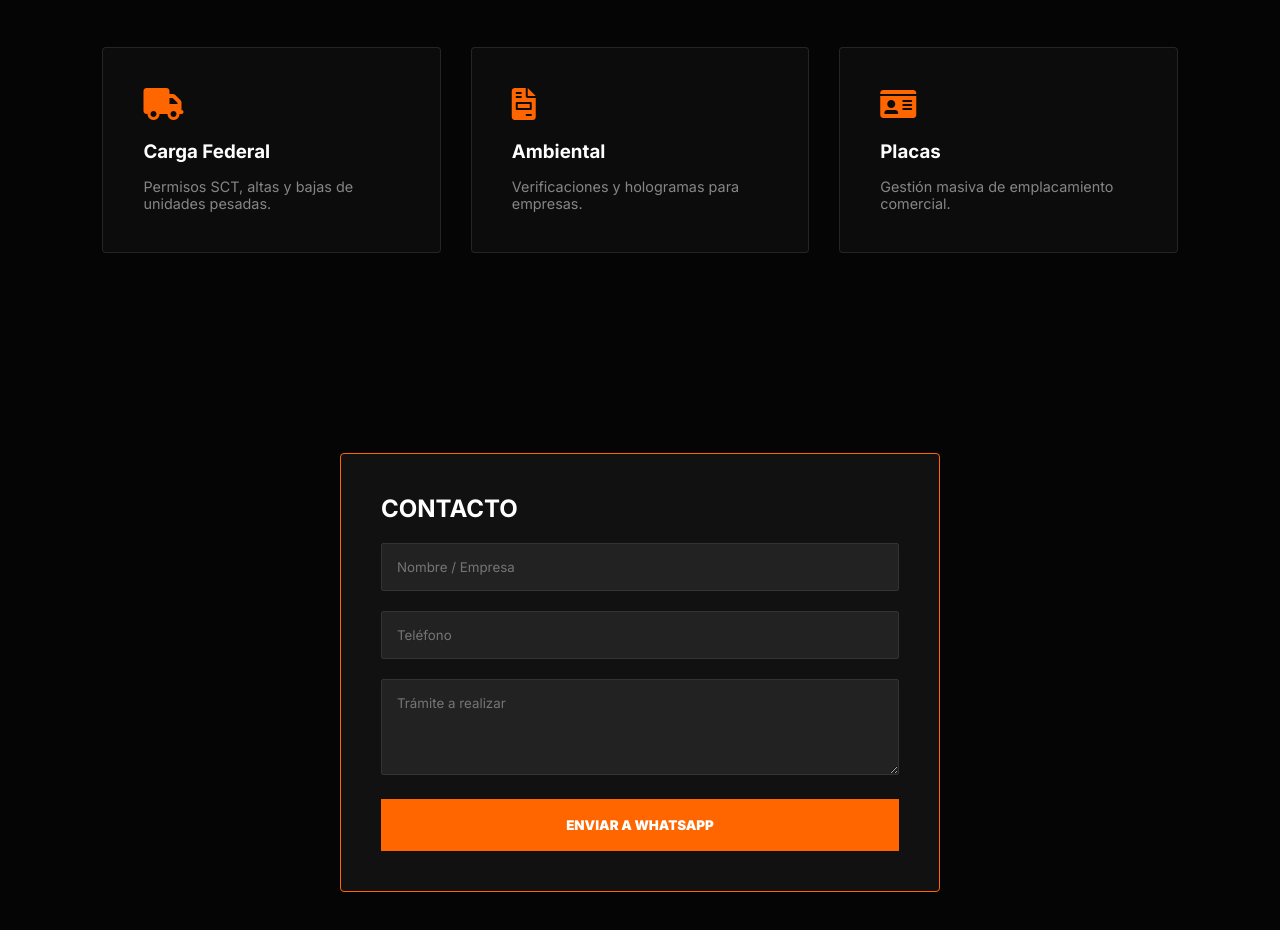
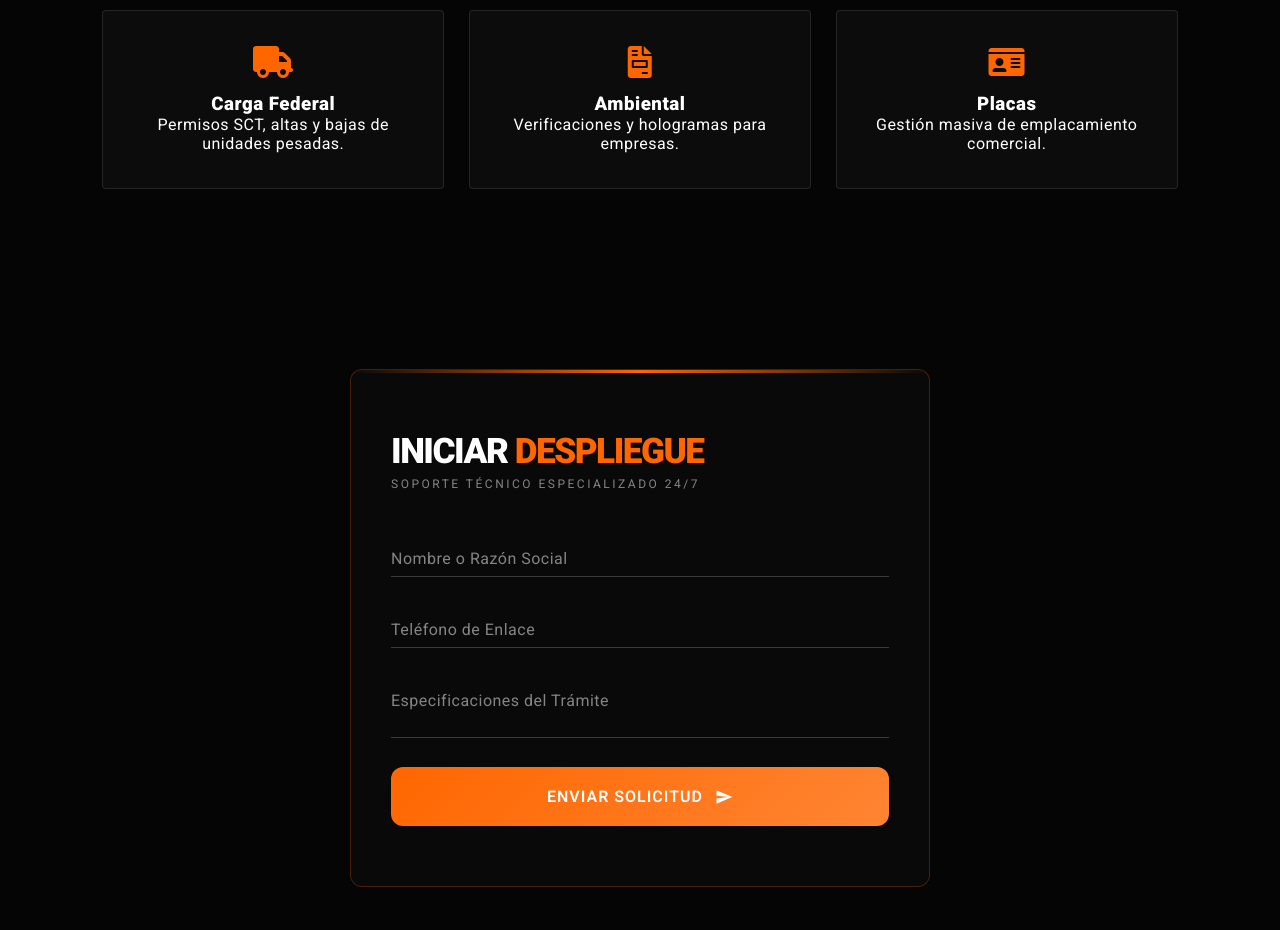
Before and after one commit to jsk-ghost/gestorialsvehicular, a plain HTML site: page index.html in a window 1280 px wide. Shown: the part 952-1882 px from the top of the page. Drawn offline with Linux system fonts and the light colour scheme.

Commit message:
preultima

```diff
--- a/index.html
+++ b/index.html
@@ -4,83 +4,28 @@
     <meta charset="UTF-8">
     <meta name="viewport" content="width=device-width, initial-scale=1.0">
     <title>Gestoría Vehicular LS | Tramites </title>
+
+    <!-- TIPOGRAFÍA INTER -->
     <link href="https://fonts.googleapis.com/css2?family=Inter:wght@400;700;900&display=swap" rel="stylesheet">
+    <!-- TIPOGRAFÍA ROBOTO (Google style) -->
+    <link href="https://fonts.googleapis.com/css2?family=Roboto:wght@300;400;600;900&display=swap" rel="stylesheet">
+
+    <!-- ICONOS -->
     <link rel="stylesheet" href="https://cdnjs.cloudflare.com/ajax/libs/font-awesome/6.0.0/css/all.min.css">
-    <style>
-        :root { --orange: #FF6600; --bg: #050505; }
-        * { margin: 0; padding: 0; box-sizing: border-box; font-family: 'Inter', sans-serif; }
-        body { background: var(--bg); color: white; overflow-x: hidden; }
 
-        /* FONDO ANIMADO */
-       #plexus-canvas {
-    position: fixed; /* OJO: Debe ser FIXED */
-    top: 0;
-    left: 0;
-    width: 100vw;
-    height: 100vh;
-    z-index: -1;
-    pointer-events: none; /* Para que no interfiera con los clics en el formulario */
-    background: #050505;
-}
-
-        /* PANTALLA DE CARGA (PRELOADER) */
-        #preloader {
-            position: fixed; top: 0; left: 0; width: 100%; height: 100%;
-            background: #000; z-index: 9999; display: flex; flex-direction: column;
-            justify-content: center; align-items: center; transition: 0.8s ease;
-        }
-        .preloader-logo { font-size: 2.5rem; font-weight: 900; letter-spacing: -1px; }
-        .preloader-logo span { color: var(--orange); }
-        .loader-bar { width: 200px; height: 2px; background: rgba(255,255,255,0.1); margin-top: 20px; position: relative; overflow: hidden; }
-        .loader-bar::after { content: ''; position: absolute; left: -100%; width: 100%; height: 100%; background: var(--orange); animation: loading 2s infinite; }
-        @keyframes loading { 100% { left: 100%; } }
-
-        /* NAVBAR */
-        .navbar {
-            position: fixed; top: 0; width: 100%; height: 70px;
-            display: flex; justify-content: space-between; align-items: center;
-            padding: 0 5%; background: rgba(0,0,0,0.8); backdrop-filter: blur(15px);
-            z-index: 1000; border-bottom: 1px solid rgba(255,255,255,0.1);
-        }
-        .logo { font-weight: 900; font-size: 1.2rem; }
-        .logo span { color: var(--orange); font-size: 0.7rem; display: block; font-weight: 400; letter-spacing: 2px; }
-        .nav-links { display: flex; list-style: none; gap: 20px; }
-        .nav-links a { color: white; text-decoration: none; font-size: 0.8rem; font-weight: 700; }
-        .nav-cta { background: var(--orange); padding: 8px 15px; border-radius: 2px; }
-
-        /* HERO */
-        .hero { height: 100vh; display: flex; align-items: center; padding: 0 8%; }
-        .hero-content h1 { font-size: clamp(2.5rem, 8vw, 5rem); font-weight: 900; line-height: 0.9; letter-spacing: -3px; }
-        .highlight { color: var(--orange); }
-        .hero-content p { margin: 20px 0; color: rgba(255,255,255,0.6); max-width: 500px; }
-        .btn-primary { background: var(--orange); color: white; text-decoration: none; padding: 15px 30px; font-weight: 900; display: inline-block; border-radius: 2px; }
-
-        /* SERVICIOS VISIBLES */
-        .services { padding: 100px 8%; position: relative; }
-        .section-title { font-size: 2.5rem; font-weight: 900; margin-bottom: 50px; text-align: center; }
-        .grid { display: grid; grid-template-columns: repeat(auto-fit, minmax(280px, 1fr)); gap: 30px; }
-        .card { background: rgba(255,255,255,0.03); border: 1px solid rgba(255,255,255,0.1); padding: 40px; border-radius: 4px; transition: 0.3s; }
-        .card:hover { border-color: var(--orange); background: rgba(255,102,0,0.05); }
-        .card i { color: var(--orange); font-size: 2rem; margin-bottom: 20px; }
-        .card h3 { margin-bottom: 15px; font-weight: 700; }
-        .card p { color: rgba(255,255,255,0.5); font-size: 0.9rem; }
-
-        /* FORMULARIO */
-        .contact { padding: 100px 8%; display: flex; justify-content: center; }
-        .contact-card { background: #111; border: 1px solid var(--orange); padding: 40px; width: 100%; max-width: 600px; border-radius: 4px; }
-        .input-group { margin-bottom: 20px; }
-        .input-group input, .input-group textarea { width: 100%; padding: 15px; background: #222; border: 1px solid #333; color: white; border-radius: 2px; }
-        .btn-submit { width: 100%; background: var(--orange); color: white; border: none; padding: 18px; font-weight: 900; cursor: pointer; }
-    </style>
+    <!-- TU CSS AQUÍ -->
+    <link rel="stylesheet" href="style.css">
 </head>
 <body>
 
 <canvas id="plexus-canvas"></canvas>
 
 <div id="preloader">
-    <div class="preloader-logo">GESTORÍA<span>LS</span></div>
-    <div class="loader-bar"></div>
+  <div class="preloader-logo">GESTORÍA <span>LS</span></div>
+  <div class="loader-circle"></div>
+  <p class="loader-text">Cargando experiencia...</p>
 </div>
+
 
 <nav class="navbar">
     <div class="logo">GESTORÍA<span>LS VEHICULAR</span></div>
@@ -93,8 +38,8 @@
 <section class="hero">
     <div class="hero-content">
         <h1>Gestoria <br><span class="highlight"> Vehicular</span></h1>
-        <p>Soluciones rapidas y efectivas para trámites vehiculares .</p>
-        <a href="#servicios" class="btn-primary">CONOCENOS</a>
+        <p>Soluciones rápidas y efectivas para trámites vehiculares.</p>
+        <a href="#servicios" class="btn-primary">CONÓCENOS</a>
     </div>
 </section>
 
@@ -121,12 +66,38 @@
 
 <section id="contacto" class="contact">
     <div class="contact-card">
-        <h2 style="margin-bottom: 20px;">CONTACTO</h2>
-        <form id="contactForm">
-            <div class="input-group"><input type="text" id="nombre" placeholder="Nombre / Empresa" required></div>
-            <div class="input-group"><input type="tel" id="tel" placeholder="Teléfono" required></div>
-            <div class="input-group"><textarea id="msj" placeholder="Trámite a realizar" rows="4"></textarea></div>
-            <button type="submit" class="btn-submit">ENVIAR A WHATSAPP</button>
+        <div class="contact-header">
+            <h2>INICIAR <span class="highlight">DESPLIEGUE</span></h2>
+            <p>Soporte técnico especializado 24/7</p>
+        </div>
+
+        <form id="contactForm" class="elite-form">
+
+            <div class="input-field">
+                <input type="text" id="nombre" required placeholder=" ">
+                <label for="nombre">Nombre o Razón Social</label>
+                <span class="focus-border"></span>
+            </div>
+
+            <div class="input-field">
+                <input type="tel" id="tel" required placeholder=" ">
+                <label for="tel">Teléfono de Enlace</label>
+                <span class="focus-border"></span>
+            </div>
+
+            <div class="input-field">
+                <textarea id="msj" required placeholder=" "></textarea>
+                <label for="msj">Especificaciones del Trámite</label>
+                <span class="focus-border"></span>
+            </div>
+
+            <button type="submit" class="btn-elite">
+                <span>ENVIAR SOLICITUD</span>
+                <svg viewBox="0 0 24 24" width="18" height="18">
+                    <path fill="currentColor" d="M2.01 21L23 12 2.01 3 2 10l15 2-15 2z"/>
+                </svg>
+            </button>
+
         </form>
     </div>
 </section>
@@ -156,7 +127,7 @@
     }
     draw();
 
-    // PRELOADER (QUITAR PANTALLA NEGRA)
+    // PRELOADER
     window.addEventListener('load', () => {
         setTimeout(() => {
             const preloader = document.getElementById('preloader');
--- a/style.css
+++ b/style.css
@@ -3,11 +3,14 @@
     --bg-dark: #050505;
 }
 
+/* TIPOGRAFÍA GLOBAL */
+@import url('https://fonts.googleapis.com/css2?family=Roboto:wght@300;400;600;900&display=swap');
+
 * {
     margin: 0;
     padding: 0;
     box-sizing: border-box;
-    font-family: 'Inter', sans-serif;
+    font-family: 'Roboto', 'Inter', sans-serif;
     scroll-behavior: smooth;
 }
 
@@ -15,18 +18,20 @@ body {
     background-color: var(--bg-dark);
     color: white;
     overflow-x: hidden;
+    font-weight: 400;
+    letter-spacing: 0.5px;
 }
 
 /* --- ESTO CORRIGE LOS CORTES EN MÓVIL --- */
 #plexus-canvas {
-    position: fixed; /* Mantiene el fondo quieto mientras el contenido sube */
+    position: fixed;
     top: 0;
     left: 0;
     width: 100%;
     height: 100%;
     z-index: -1;
     background: var(--bg-dark);
-    pointer-events: none; /* Permite que los clics pasen al formulario */
+    pointer-events: none;
 }
 
 /* NAVBAR */
@@ -58,7 +63,7 @@ body {
 }
 
 .hero-content h1 {
-    font-size: clamp(2.5rem, 10vw, 5rem); /* Ajusta el tamaño según la pantalla */
+    font-size: clamp(2.5rem, 10vw, 5rem);
     font-weight: 900;
     letter-spacing: -2px;
     line-height: 0.9;
@@ -98,42 +103,171 @@ body {
 
 .card i { color: var(--primary-orange); font-size: 2rem; margin-bottom: 15px; }
 
-/* FORMULARIO ADAPTADO */
+/* FORMULARIO ÉLITE ESTILO APPLE/GOOGLE */
 .contact {
-    padding: 60px 5%;
+    padding: 100px 5%;
     display: flex;
     justify-content: center;
+    position: relative;
+    z-index: 10;
+    overflow: hidden;
 }
 
 .contact-card {
-    background: rgba(0,0,0,0.6);
-    border: 1px solid var(--primary-orange);
-    padding: 35px 25px;
+    background: rgba(10, 10, 10, 0.92);
+    backdrop-filter: blur(15px);
+    padding: 60px 40px;
+    border: 1px solid rgba(255, 102, 0, 0.25);
+    max-width: 580px;
     width: 100%;
-    max-width: 550px;
-    border-radius: 4px;
+    position: relative;
+    border-radius: 12px;
 }
 
-.input-group { margin-bottom: 15px; }
-.input-group input, .input-group textarea {
-    width: 100%; padding: 15px; background: #111;
-    border: 1px solid #333; color: white; border-radius: 2px; outline: none;
+.contact-card::before {
+    content: '';
+    position: absolute;
+    top: 0;
+    left: 0;
+    width: 100%;
+    height: 3px;
+    background: linear-gradient(90deg, transparent, var(--primary-orange), transparent);
 }
 
-.btn-submit {
-    width: 100%; background: var(--primary-orange); border: none;
-    padding: 18px; color: white; font-weight: 900; cursor: pointer;
+.contact-header h2 {
+    font-weight: 900;
+    font-size: 2.2rem;
+    letter-spacing: -1.5px;
+    margin-bottom: 5px;
+    text-transform: uppercase;
+}
+
+.contact-header p {
+    font-size: 0.75rem;
+    color: rgba(255,255,255,0.5);
+    margin-bottom: 40px;
+    text-transform: uppercase;
+    letter-spacing: 2.5px;
+}
+
+/* INPUTS MODERNOS CON ANIMACIÓN */
+.input-field {
+    position: relative;
+    width: 100%;
+    margin-bottom: 25px;
+}
+
+.input-field input,
+.input-field textarea {
+    width: 100%;
+    background: transparent;
+    border: none;
+    border-bottom: 1px solid rgba(255,255,255,0.2);
+    padding: 18px 0 8px;
+    color: white;
+    font-size: 1rem;
+    font-family: 'Roboto', 'Inter', sans-serif;
+    transition: all 0.3s ease;
+    resize: none;
+}
+
+.input-field input:focus,
+.input-field textarea:focus {
+    border-bottom: 1px solid var(--primary-orange);
+    transform: scale(1.02);
+}
+
+.input-field label {
+    position: absolute;
+    left: 0;
+    top: 18px;
+    color: rgba(255,255,255,0.5);
+    font-size: 1rem;
+    transition: all 0.3s ease;
+}
+
+.input-field input:focus + label,
+.input-field input:not(:placeholder-shown) + label,
+.input-field textarea:focus + label,
+.input-field textarea:not(:placeholder-shown) + label {
+    top: -5px;
+    font-size: 0.75rem;
+    color: var(--primary-orange);
+    letter-spacing: 1px;
+}
+
+/* BOTÓN ÉLITE CON EFECTO GLASS */
+.btn-elite {
+    width: 100%;
+    background: linear-gradient(135deg, #FF6600, #FF8533);
+    border: none;
+    padding: 20px;
+    border-radius: 12px;
+    color: white;
+    font-weight: 600;
+    font-size: 1rem;
+    letter-spacing: 1px;
+    display: flex;
+    justify-content: center;
+    align-items: center;
+    gap: 12px;
+    cursor: pointer;
+    transition: all 0.3s ease;
+    text-transform: uppercase;
+}
+
+.btn-elite:hover {
+    transform: translateY(-2px);
+    box-shadow: 0 8px 20px rgba(255,102,0,0.25);
 }
 
 /* PRELOADER */
 #preloader {
-    position: fixed; top: 0; left: 0; width: 100%; height: 100%;
-    background: #000; z-index: 9999; display: flex;
-    flex-direction: column; justify-content: center; align-items: center;
-    transition: 0.6s;
+  position: fixed;
+  top: 0; left: 0;
+  width: 100%; height: 100%;
+  background: var(--bg-dark);
+  display: flex;
+  flex-direction: column;
+  justify-content: center;
+  align-items: center;
+  z-index: 9999;
+  transition: opacity 0.8s ease;
 }
 
-/* --- AJUSTES EXTRA PARA MÓVILES MUY PEQUEÑOS --- */
+.preloader-logo {
+  font-size: 2.5rem;
+  font-weight: 900;
+  letter-spacing: -1px;
+  margin-bottom: 30px;
+}
+.preloader-logo span {
+  color: var(--primary-orange);
+}
+
+.loader-circle {
+  width: 60px; height: 60px;
+  border: 4px solid rgba(255,255,255,0.2);
+  border-top: 4px solid var(--primary-orange);
+  border-radius: 50%;
+  animation: spin 1s linear infinite;
+  margin-bottom: 20px;
+}
+
+.loader-text {
+  font-size: 0.9rem;
+  color: rgba(255,255,255,0.6);
+  letter-spacing: 1px;
+  text-transform: uppercase;
+}
+
+@keyframes spin {
+  0% { transform: rotate(0deg); }
+  100% { transform: rotate(360deg); }
+}
+
+
+/* --- AJUSTES EXTRA PARA MÓVILES --- */
 @media (max-width: 480px) {
     .navbar { padding: 0 3%; }
     .nav-links { gap: 10px; }
```
Also changed, not shown: main.js (+7 -9 lines).
